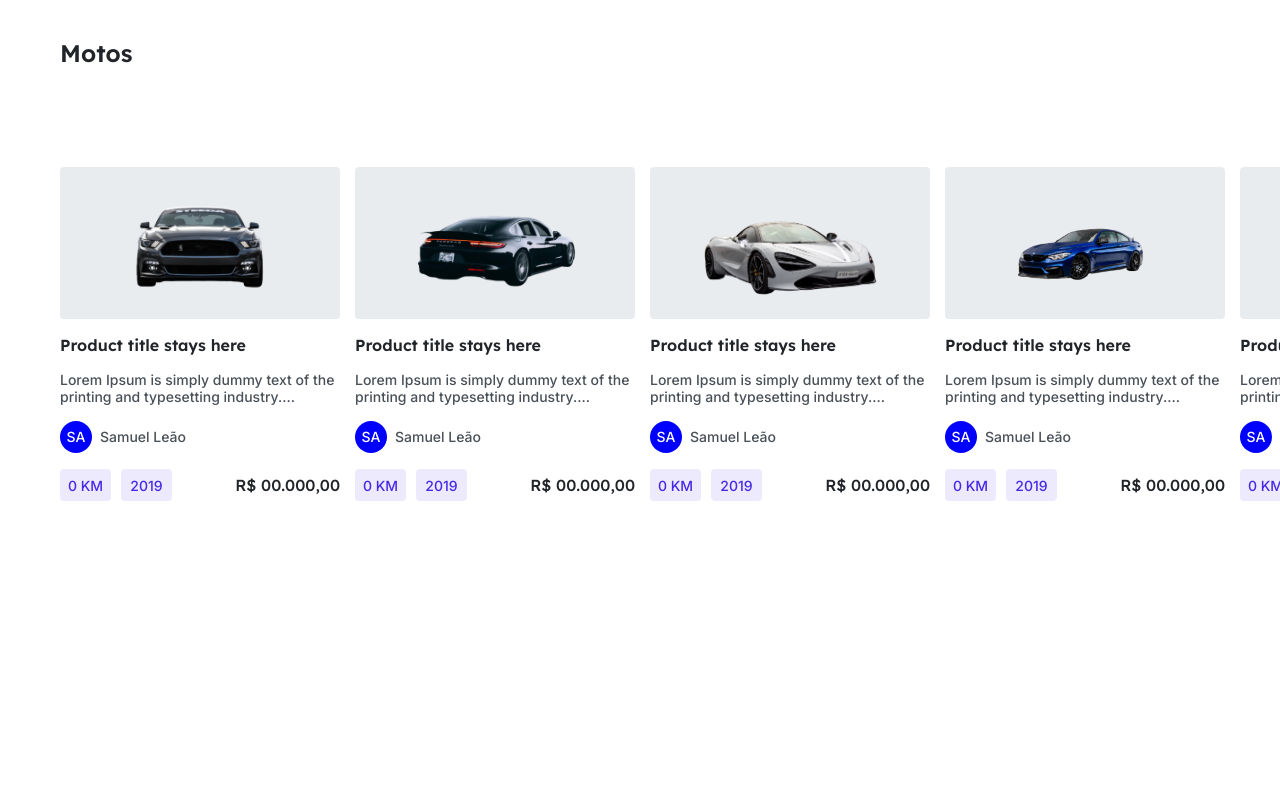
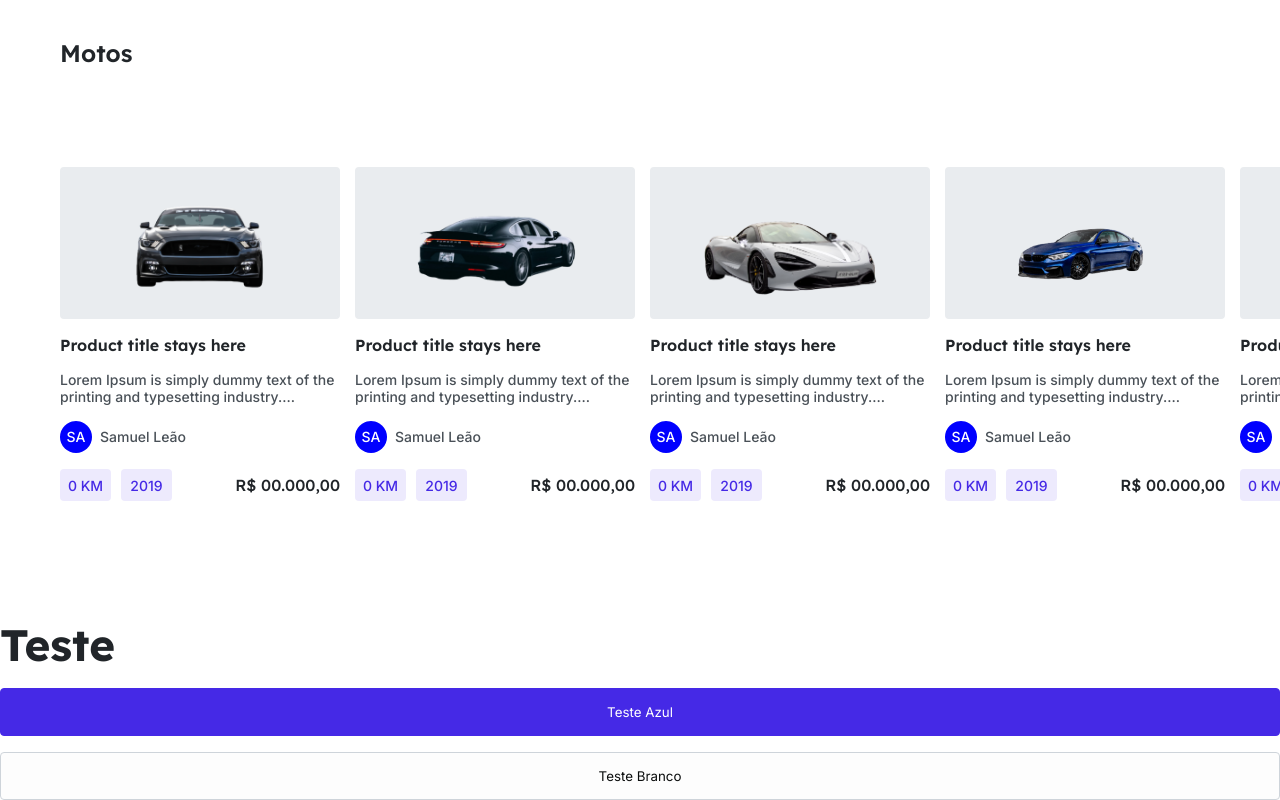
Before and after one commit to xregizzz/MotorShop, a React (Create React App) app: page / in a window 1280 px wide. Shown: the part 1217-2017 px from the top of the page. Before the commit the page ends 1834 px from the top, so only its background shows below. Built offline with nearby package versions, Linux system fonts and the light colour scheme.

Commit message:
feat: create Button component

```diff
--- a/src/App.js
+++ b/src/App.js
@@ -13,6 +13,7 @@ import car11 from "../src/assets/car11.png";
 import car12 from "../src/assets/car12.png";
 import ContainerCards from "./components/ContainerCard";
 import ContainerAuction from "./components/ContainerAuction";
+import Button from "./components/Button";
 
 function App() {
   const arrayCars = [
@@ -171,6 +172,13 @@ function App() {
       <ContainerAuction arrayTorender={arrayAuction} />
       <ContainerCards typeCard={"Carros"} arrayToRender={arrayCars} />
       <ContainerCards typeCard={"Motos"} arrayToRender={arrayCars} />
+      <div>
+        <h1>Teste</h1>
+        <div>
+          <Button>Teste Azul</Button>
+          <Button whiteSchema>Teste Branco</Button>
+        </div>
+      </div>
     </>
   );
 }
--- /dev/null
+++ b/src/components/Button/index.jsx
@@ -0,0 +1,11 @@
+import { Container } from "./styled";
+
+function Button({ children, whiteSchema = false, ...rest }) {
+  return (
+    <Container whiteSchema={whiteSchema} type="button" {...rest}>
+      {children}
+    </Container>
+  );
+}
+
+export default Button;
--- /dev/null
+++ b/src/components/Button/styled.js
@@ -0,0 +1,17 @@
+import styled from "styled-components";
+
+export const Container = styled.button`
+  background: ${(props) => (props.whiteSchema ? "#fdfdfd" : "#4529e6")};
+  color: ${(props) => (props.whiteSchema ? "#0B0D0D" : "#FFFFFF")};
+  height: 48px;
+  border-radius: 4px;
+  border: 1.5px solid ${(props) => (props.whiteSchema ? "#ced4da" : "#4529E6")};
+  font-family: "Inter";
+  margin-top: 16px;
+  width: 100%;
+  transition: 0.5s;
+
+  :hover {
+    filter: brightness(0.9);
+  }
+`;
```
